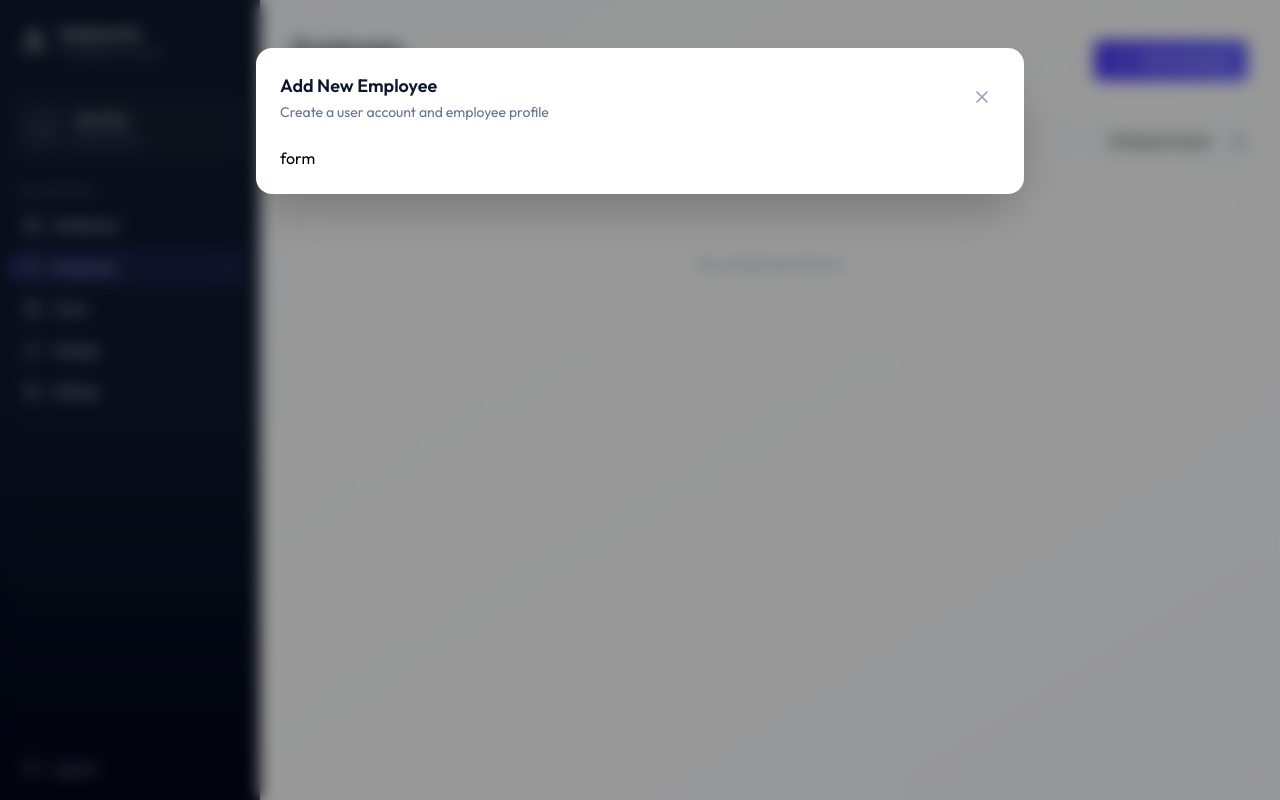
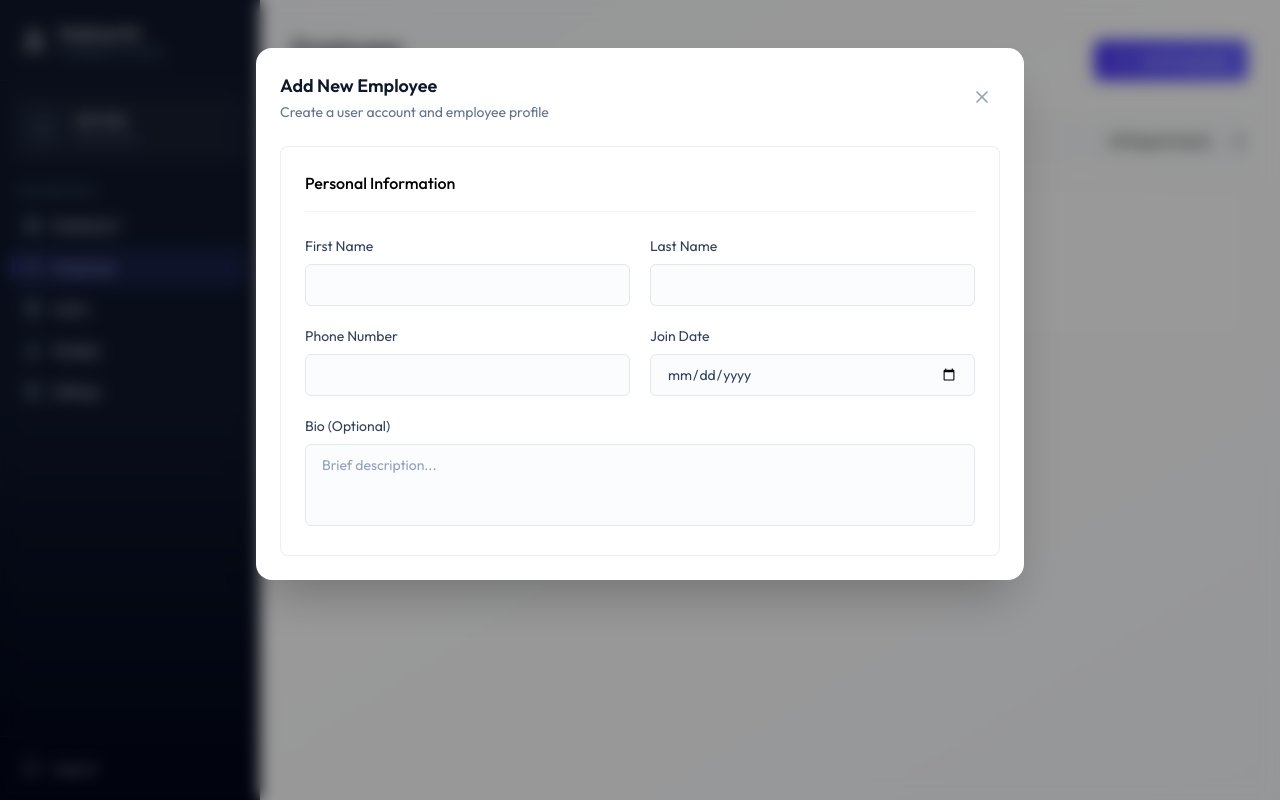
Before and after one commit to sheaf-hassan/employee_management_system, a React (Vite) app in the folder client/: page /employees in a window 1280 px wide. Both pictures are taken after typing "Sample" into the empty fields and a click on the button "Add Employee". Built offline with nearby package versions, Linux system fonts and the light colour scheme.

Commit message:
create personal information section in employee_form and mount it to the employees page

```diff
--- a/client/src/components/EmployeeForm.jsx
+++ b/client/src/components/EmployeeForm.jsx
@@ -12,6 +12,35 @@
 
   return (
     <form onSubmit={handleSubmit} className="space-y-6 max-w-3xl animate-fade-in">
+        {/* Personal Information */}
+        <div className="card p-5 sm:p-6">
+            <h3 className="font-medium mb-6 pb-4 border-b border-slate-100">
+                Personal Information
+            </h3>
+            <div className="grid grid-cols-1 sm:grid-cols-2 gap-5 text-sm text-slate-700">
+                <div>
+                    <label className="block mb-2">First Name</label>
+                    <input name="firstName" required defaultValue={initialData?.firstName}/>
+                </div>
+                <div>
+                    <label className="block mb-2">Last Name</label>
+                    <input name="lastName" required defaultValue={initialData?.lastName}/>
+                </div>
+                <div>
+                    <label className="block mb-2">Phone Number</label>
+                    <input name="phone" required defaultValue={initialData?.phone}/>
+                </div>
+                <div>
+                    <label className="block mb-2">Join Date</label>
+                    <input type="date" name="JoinDate" required defaultValue={initialData?.joinDate ? new Date(initialData.joinDate).toISOString().split("T")[0] : ""}/>
+                </div>
+                <div className="sm:col-span-2">
+                    <label className="block mb-2">Bio (Optional)</label>
+                    <textarea name="bio" required defaultValue={initialData?.bio} rows={3} className="resize-none" placeholder="Brief description..."/>
+                </div>
+            </div>
+        </div>
+
 
     </form>
   )
--- a/client/src/pages/Employees.jsx
+++ b/client/src/pages/Employees.jsx
@@ -2,6 +2,7 @@
 import { dummyEmployeeData, DEPARTMENTS } from "../assets/assets";
 import { Plus, Search, X } from "lucide-react";
 import EmployeeCard from "../components/EmployeeCard";
+import EmployeeForm from "../components/EmployeeForm";
 
 const Employees = () => {
   const [employees, setEmployees] = useState([]);
@@ -125,7 +126,12 @@
                 <X className="w-5 h-5" />
               </button>
             </div>
-            <div className="p-6">form</div>
+            <div className="p-6">
+              <EmployeeForm
+                onSuccess={()=>{setShowCreateModal(false); fetchEmployees()}}
+                onCancel={()=>setShowCreateModal(false)}
+              />
+            </div>
           </div>
         </div>
       )}
@@ -157,7 +163,11 @@
               </button>
             </div>
             <div className="p-6">
-                form
+                <EmployeeForm
+                  initialData={editEmployee}
+                  onSuccess={()=>{setEditEmployee(null); fetchEmployees()}}
+                  onCancel={()=>setEditEmployee(null)}
+                />
             </div>
           </div>
         </div>
```
